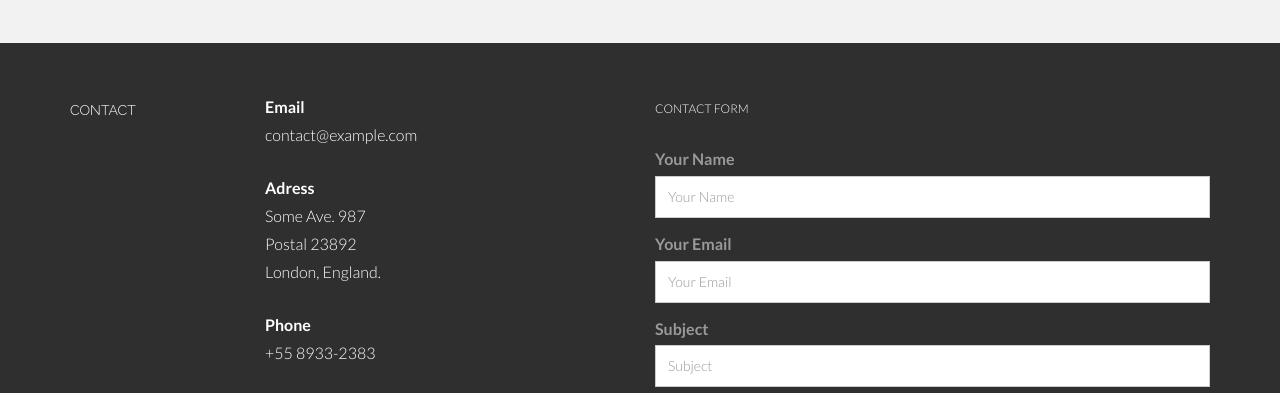
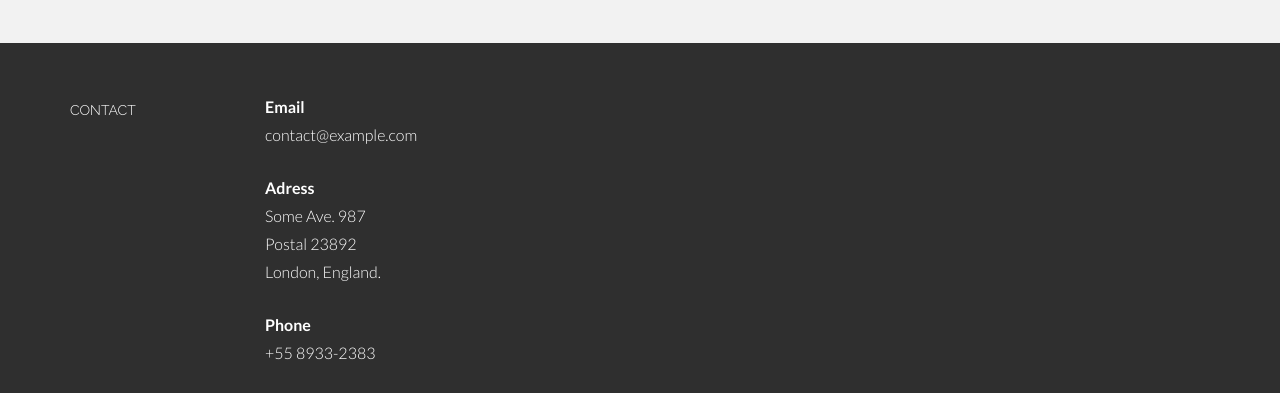
Before and after one commit to Hoke19/hoke19.github.io, a plain HTML site: page index.html in a window 1280 px wide. Shown: the part 4314-4707 px from the top of the page. Drawn offline with Linux system fonts and the light colour scheme.

Commit message:
Contact form delete

```diff
--- a/index.html
+++ b/index.html
@@ -367,7 +367,7 @@ Familiar with Contiki's Network Simulator Cooja.</p>
               <a href="#"><i class="fa fa-apple"></i></a>
             </p>
           </div>
-          <div class="col-lg-6">
+          <!-- <div class="col-lg-6">
             <p>
               <sm>CONTACT FORM</sm>
             </p>
@@ -403,7 +403,7 @@ Familiar with Contiki's Network Simulator Cooja.</p>
                 <button type="submit" class="btn btn-large">Send Message</button>
               </div>
 
-            </form>
+            </form> -->
 
           </div>
         </div>
```
